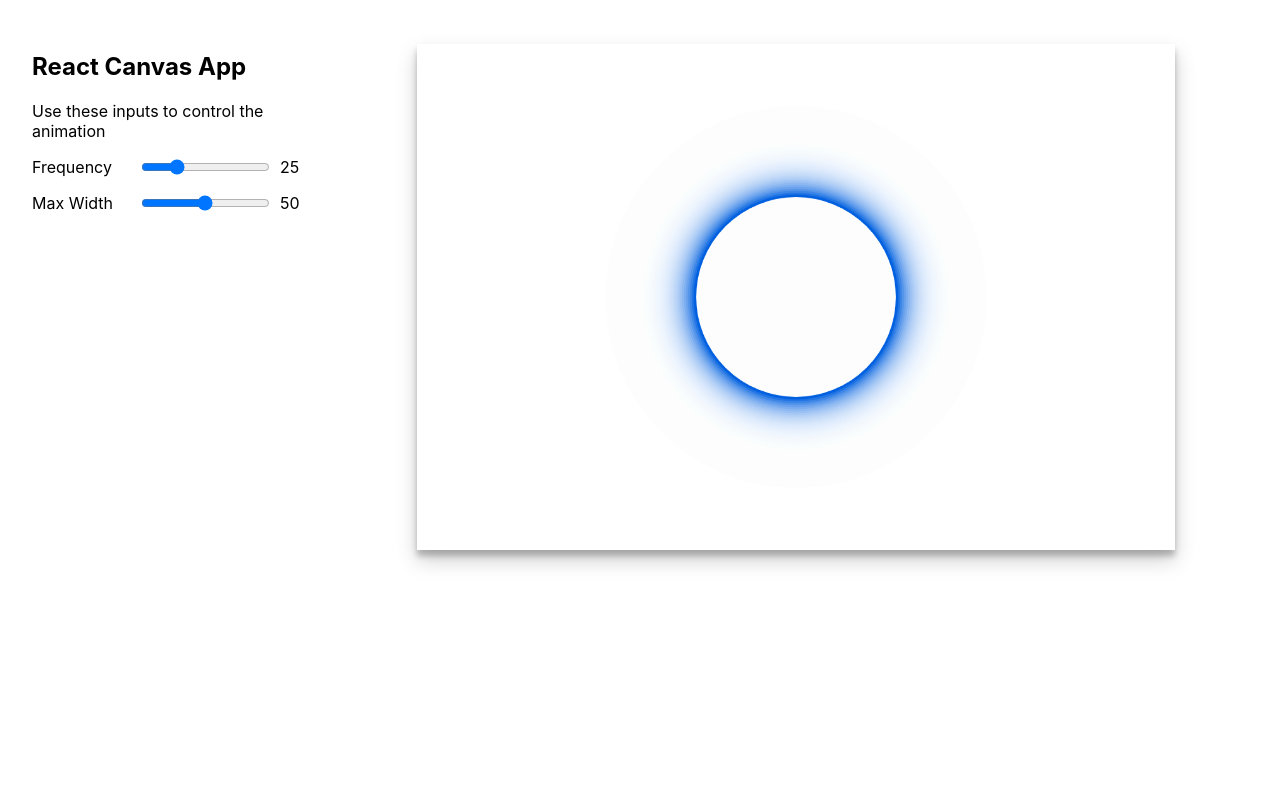
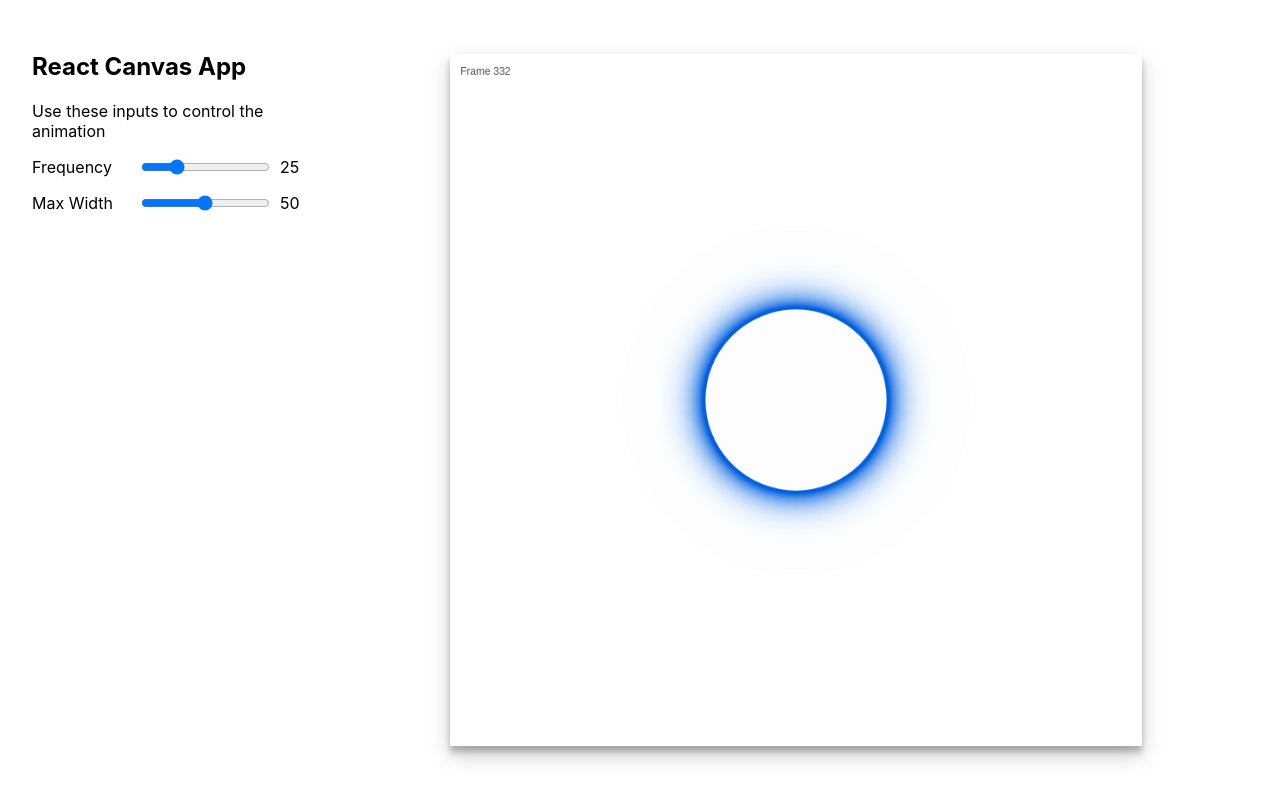
Before and after one commit to luke-codewalker/react-canvas-app, a React (Create React App) app: page / in a window 1280 px wide. Built offline with nearby package versions, Linux system fonts and the light colour scheme.

Commit message:
reordered file structure

```diff
--- a/src/App.tsx
+++ b/src/app/App.tsx
@@ -1,10 +1,10 @@
 import { useState } from 'react';
-import { draw } from './draw';
-import { useCanvas } from "./lib/canvas";
+import { draw } from '../art/draw';
+import { useCanvas } from "../lib/canvas";
 import './App.css';
 
 const config = {
-  width: 1200,
+  width: 800,
   height: 800
 }
 
--- a/src/draw.ts
+++ b/src/art/draw.ts
@@ -1,7 +1,6 @@
-import { Animation } from "./lib/canvas";
+import { Animation } from "../lib/canvas";
 
 export const draw: Animation<[number, number]> = (canvas, context, [frequency, width]) => {
-    console.log('creating new animation')
     // this code is run before the animation whenever the external dependencies change
     let iteration = 0;
     const step = 0.05 * frequency / 100;
@@ -9,13 +8,18 @@ export const draw: Animation<[number, number]> = (canvas, context, [frequency, w
     const x = canvas.width / 2;
     const y = canvas.height / 2;
 
-    context.strokeStyle = '#0060df';
     context.lineWidth = 4;
-    context.fillStyle = 'rgba(255, 255, 255, 0.125)';
     context.clearRect(0, 0, canvas.width, canvas.height);
-
+    context.font = "12px Arial";
     // this function is called to paint each frame of the animation
     return frameCount => {
+        context.clearRect(12, 12, 80, 12);
+
+        context.fillStyle = '#333';
+        context.fillText(`Frame ${frameCount}`, 12, 24);
+
+        context.strokeStyle = '#0060df';
+        context.fillStyle = 'rgba(255, 255, 255, 0.125)';
         context.fillRect(0, 0, canvas.width, canvas.height);
         context.beginPath();
         context.arc(x, y, maxRadius * Math.abs(Math.cos(iteration)), 0, 2 * Math.PI);
--- a/src/index.tsx
+++ b/src/index.tsx
@@ -1,7 +1,7 @@
 import React from 'react';
 import ReactDOM from 'react-dom';
 import './index.css';
-import App from './App';
+import App from './app/App';
 
 ReactDOM.render(
   <React.StrictMode>
```
Also changed, not shown: src/app/App.css (renamed from src/App.css).
